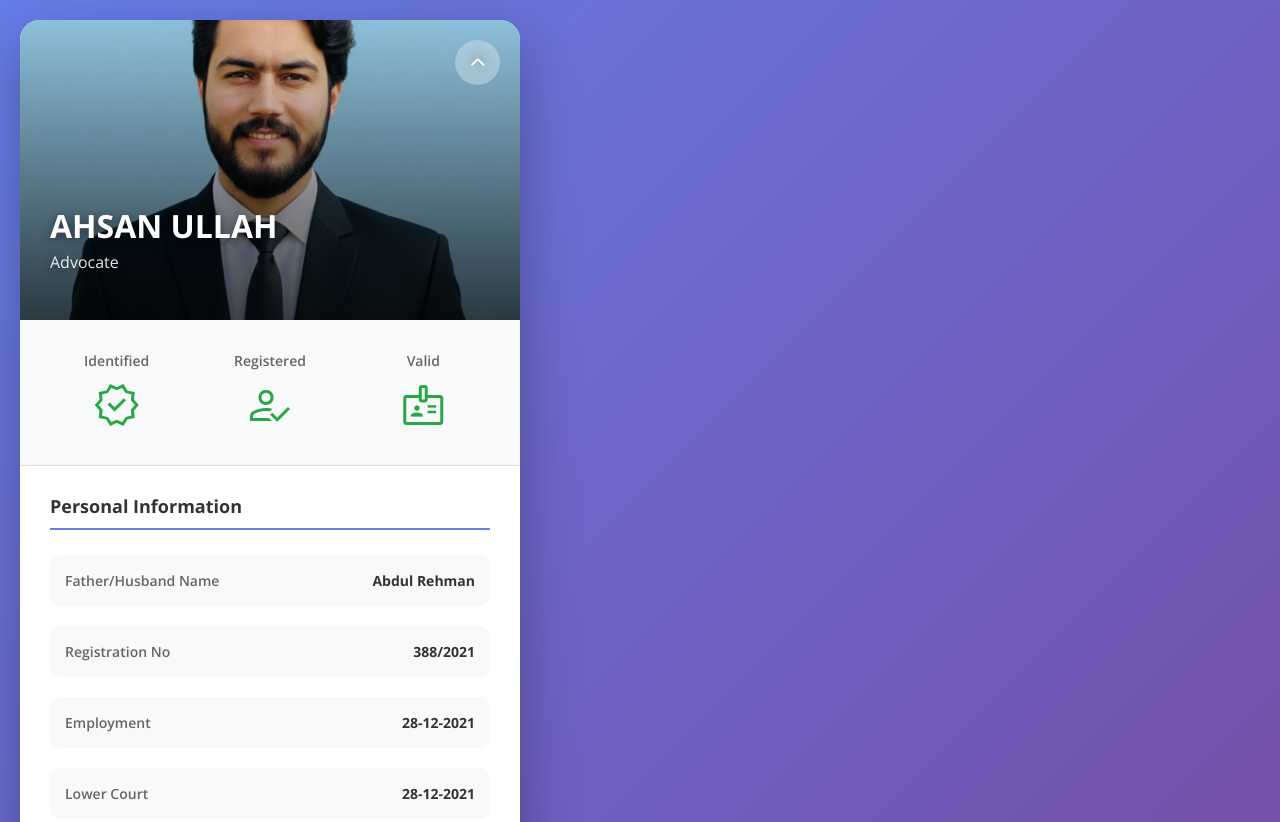
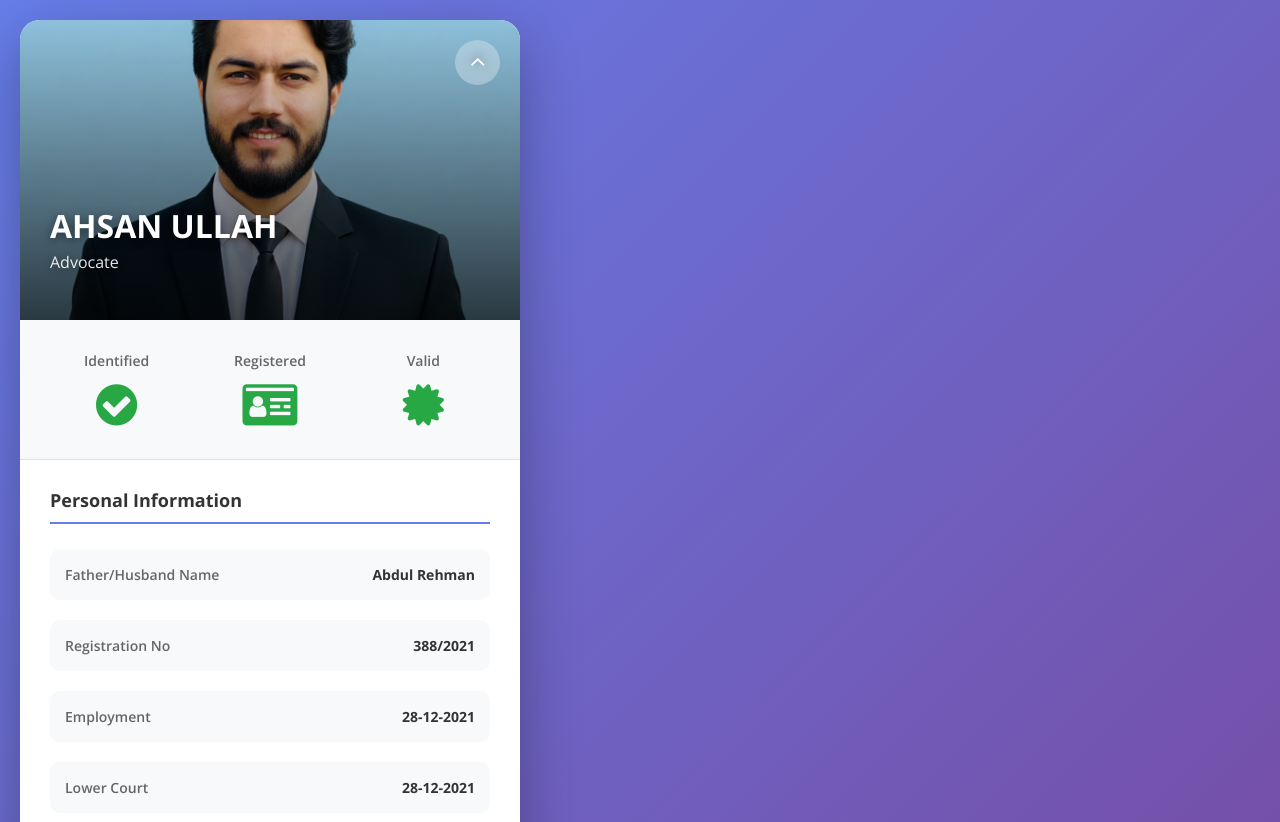
Before and after one commit to hilalahmed07/lawyer-verification, a plain HTML site: page index.html in a window 1280 px wide. Shown: the top 822 px of the page. Drawn offline with nearby package versions, Linux system fonts and the light colour scheme.

Commit message:
Update index.html

```diff
--- a/index.html
+++ b/index.html
@@ -15,7 +15,6 @@
 
     <!-- Google Fonts -->
     <link href="https://fonts.googleapis.com/css?family=Open+Sans:400,600,700" rel="stylesheet">
-    <link href="https://fonts.googleapis.com/css2?family=Material+Symbols+Outlined:opsz,wght,FILL,GRAD@20..48,100..700,0..1,-50..200" rel="stylesheet">
 
     <style>
         * {
@@ -34,8 +33,7 @@
             padding: 20px;
         }
 
-        .material-symbols-outlined {
-            font-variation-settings: "FILL" 0, "wght" 400, "GRAD" 0, "opsz" 128;
+        .verification-icon {
             font-size: 48px;
             color: #28a745;
         }
@@ -277,15 +275,15 @@
                         <div class="pCard_down">
                             <div>
                                 <p>Identified</p>
-                                <span class="material-symbols-outlined">verified</span>
+                                <i class="fa fa-check-circle verification-icon"></i>
                             </div>
                             <div>
                                 <p>Registered</p>
-                                <span class="material-symbols-outlined">how_to_reg</span>
+                                <i class="fa fa-id-card verification-icon"></i>
                             </div>
                             <div>
                                 <p>Valid</p>
-                                <span class="material-symbols-outlined">badge</span>
+                                <i class="fa fa-certificate verification-icon"></i>
                             </div>
                         </div>
                         <div class="pCard_back">
```
